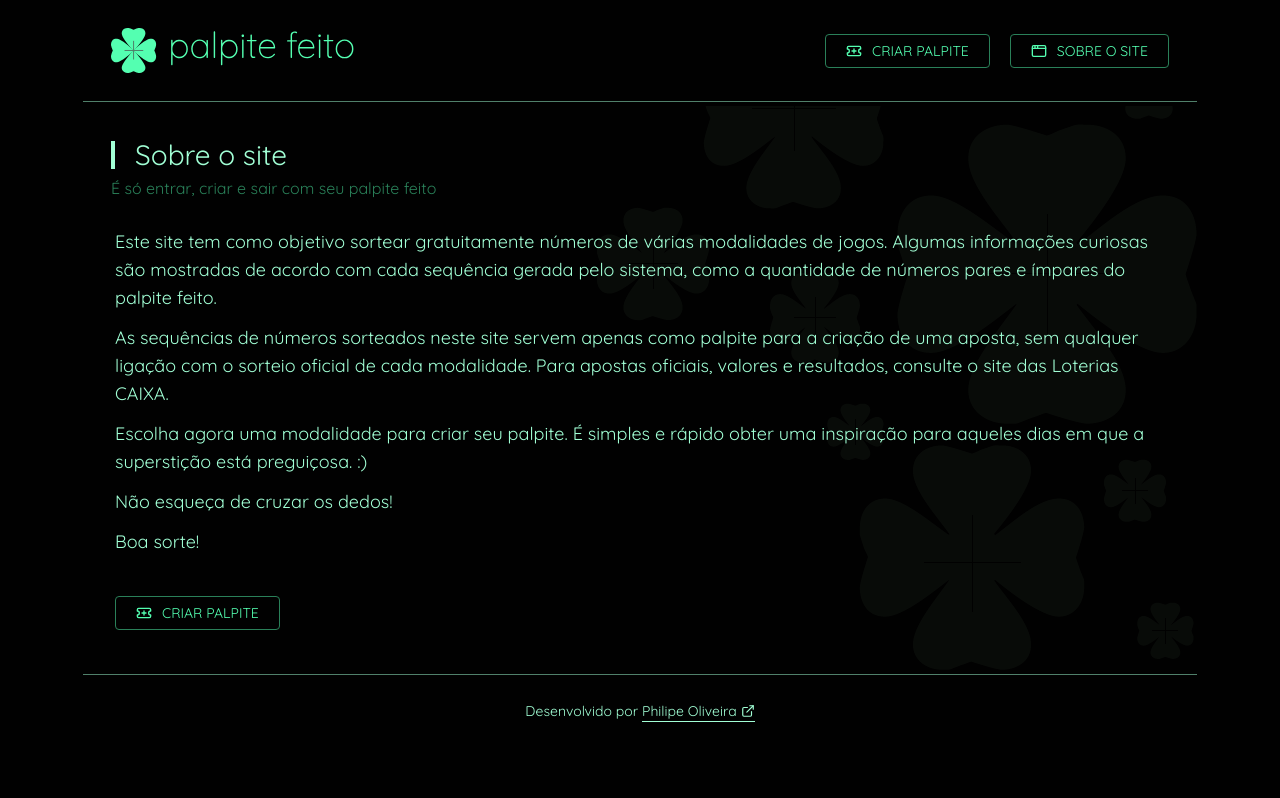
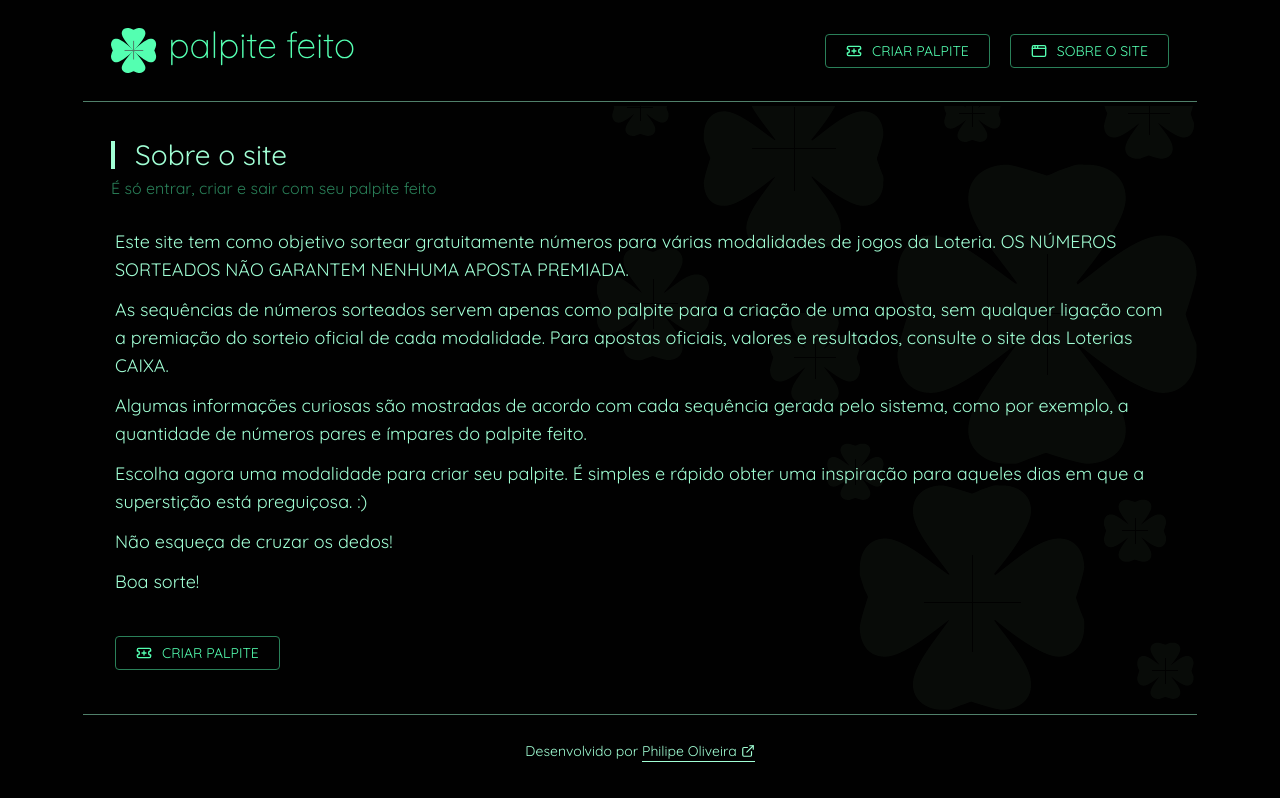
Before and after one commit to philipeoliveira/palpite-feito, a React (Vite) app: page /about in a window 1280 px wide. Built offline with nearby package versions, Linux system fonts and the light colour scheme.

Commit message:
Modify About page text

```diff
--- a/src/routes/About.tsx
+++ b/src/routes/About.tsx
@@ -15,16 +15,22 @@ export function About() {
          <section className='flex flex-col gap-10 pb-10 px-8'>
             <div className='flex flex-col gap-3 text-lg'>
                <p>
-                  Este site tem como objetivo sortear gratuitamente números de várias
-                  modalidades de jogos. Algumas informações curiosas são mostradas de
-                  acordo com cada sequência gerada pelo sistema, como a quantidade de
-                  números pares e ímpares do palpite feito.
+                  Este site tem como objetivo sortear gratuitamente números para várias
+                  modalidades de jogos da Loteria.{' '}
+                  <span className='uppercase'>
+                     Os números sorteados não garantem nenhuma aposta premiada.
+                  </span>
                </p>
                <p>
-                  As sequências de números sorteados neste site servem apenas como palpite
-                  para a criação de uma aposta, sem qualquer ligação com o sorteio oficial
-                  de cada modalidade. Para apostas oficiais, valores e resultados,
+                  As sequências de números sorteados servem apenas como palpite para a
+                  criação de uma aposta, sem qualquer ligação com a premiação do sorteio
+                  oficial de cada modalidade. Para apostas oficiais, valores e resultados,
                   consulte o site das Loterias CAIXA.
+               </p>
+               <p>
+                  Algumas informações curiosas são mostradas de acordo com cada sequência
+                  gerada pelo sistema, como por exemplo, a quantidade de números pares e
+                  ímpares do palpite feito.
                </p>
                <p>
                   Escolha agora uma modalidade para criar seu palpite. É simples e rápido
```
